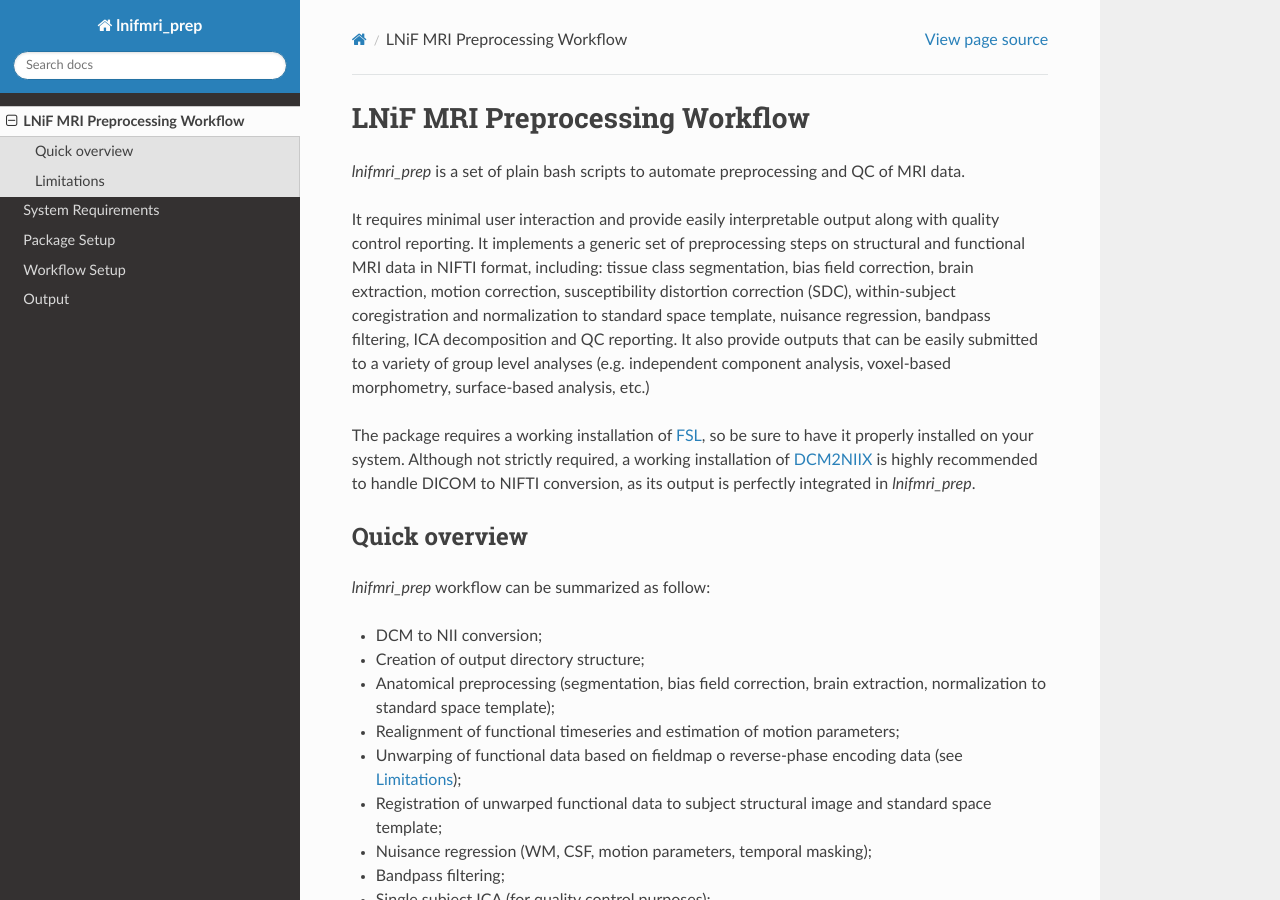
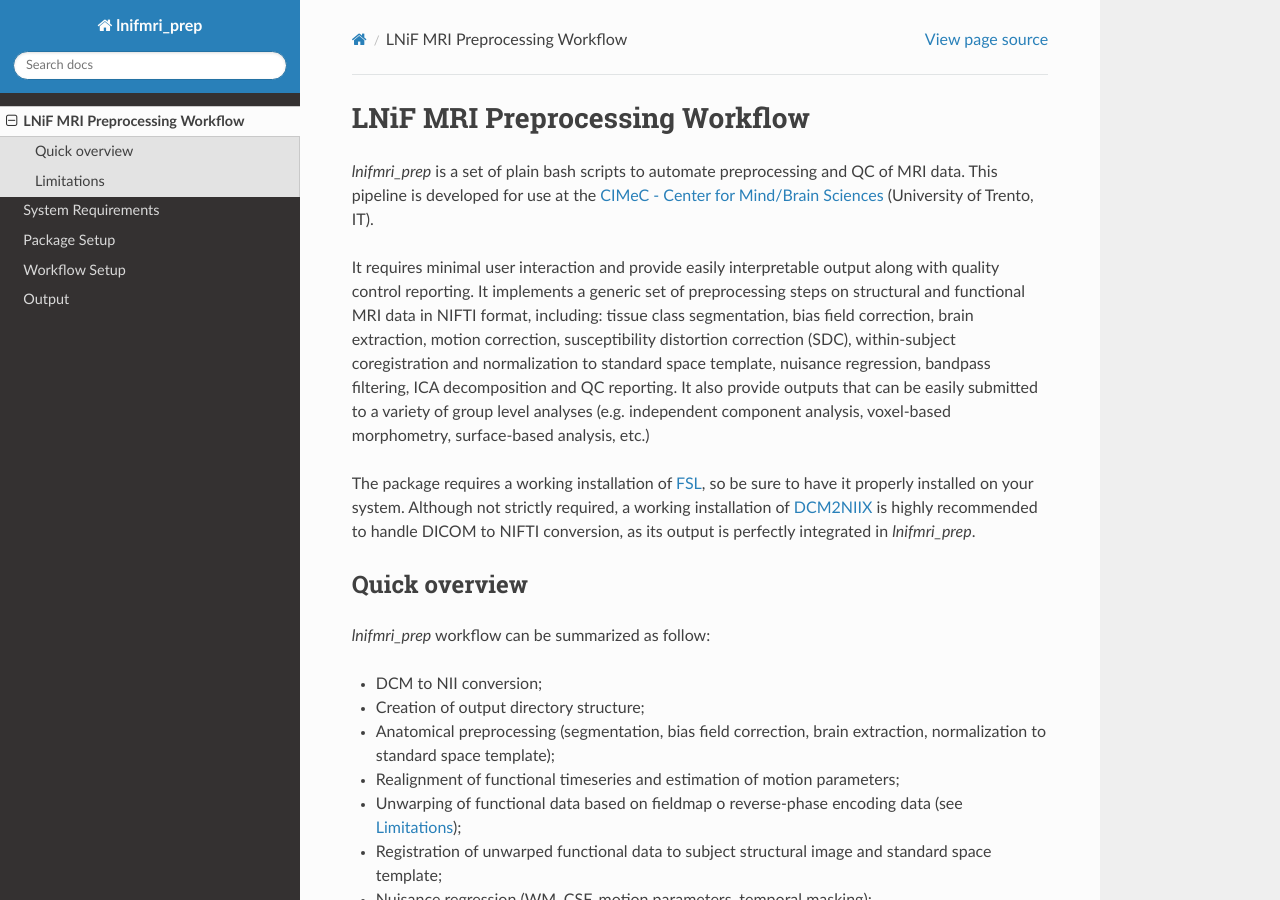
Before and after one commit to tambalostefano/lnifmri_prep, a Sphinx documentation site: the page built from docs/source/intro.rst, in a window 1280 px wide and 900 px high. Built offline with Sphinx 7.4.7 and the Read the Docs theme 2.0.0, drawn with Linux system fonts in a browser that asks for light colours.

Commit message:
Release version 1.0.0

```diff
--- a/docs/source/intro.rst
+++ b/docs/source/intro.rst
@@ -2,6 +2,8 @@ LNiF MRI Preprocessing Workflow
 ================================
 
 *lnifmri_prep* is a set of plain bash scripts to automate preprocessing and QC of MRI data.
+This pipeline is developed for use at the `CIMeC - Center for Mind/Brain Sciences <https://www.cimec.unitn.it/en/176/magnetic-resonance-laboratory-mri-lab>`_ (University of Trento, IT).
+
 
 It requires minimal user interaction and provide easily interpretable output along with quality control reporting. It implements a generic set of preprocessing steps on structural and functional MRI data in NIFTI format, including: tissue class segmentation, bias field correction, brain extraction, motion correction, susceptibility distortion correction (SDC), within-subject coregistration and normalization to standard space template, nuisance regression, bandpass filtering, ICA decomposition and QC reporting. It also provide outputs that can be easily submitted to a variety of group level analyses (e.g. independent component analysis, voxel-based morphometry, surface-based analysis, etc.)
 
```
